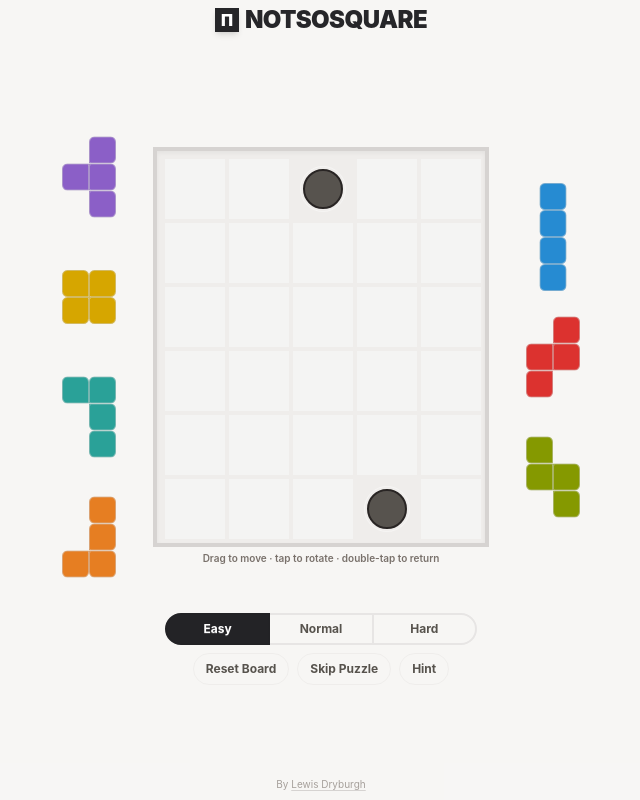
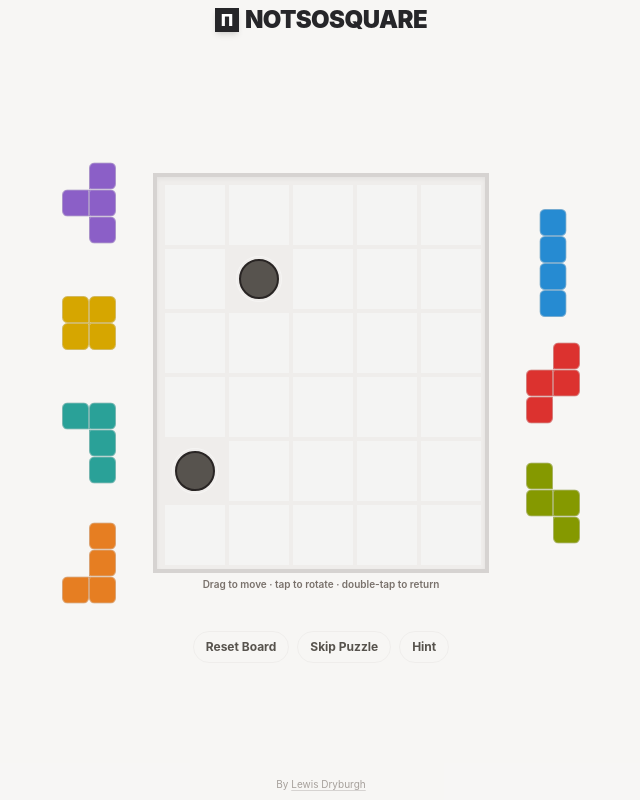
Before and after one commit to lewdry/notsosquare, a Svelte app: page / in a window 1280 px wide. Shown: the whole page, without its empty margins (319-959 px from the left). Built offline with nearby package versions, Linux system fonts and the light colour scheme.

Commit message:
remove difficulty selector and update next puzzle logic

```diff
--- a/src/App.svelte
+++ b/src/App.svelte
@@ -2,7 +2,7 @@
 import { onMount } from "svelte";
 import { gameStore } from "./lib/gameStore.svelte.js";
 import Board from "./components/Board.svelte";
-import DifficultySelector from "./components/DifficultySelector.svelte";
+import GameControls from "./components/GameControls.svelte";
 import Inventory from "./components/Inventory.svelte";
 import Piece from "./components/Piece.svelte";
 import { isClientPointInsideRect } from "./lib/dragGeometry.js";
@@ -134,7 +134,7 @@ function handleCloseCelebration() {
     </div>
   </header>
 
-  <div class="w-full max-w-2xl mx-auto flex-none flex flex-col items-center gap-2">
+  <div class="w-full max-w-2xl mx-auto flex-none flex flex-col items-center gap-1">
     <div
       id="piece-inventory"
       class="order-1 sm:order-2 grid grid-cols-2 items-center justify-items-center gap-1 my-1 sm:flex-1 sm:content-center sm:gap-2"
@@ -182,7 +182,7 @@ function handleCloseCelebration() {
     </div>
 
     <div class="order-2 w-full sm:order-3">
-      <DifficultySelector boardWidth={gameStore.gridWidth * cellSize + 16} />
+      <GameControls boardWidth={gameStore.gridWidth * cellSize + 16} />
     </div>
   </div>
 
--- a/src/components/DifficultySelector.svelte
+++ b/src/components/GameControls.svelte
@@ -1,14 +1,7 @@
 <script>
-import { DIFFICULTIES } from "../lib/game.js";
 import { gameStore } from "../lib/gameStore.svelte.js";
 
 let { boardWidth = 320 } = $props();
-
-const labels = {
-  easy: "Easy",
-  normal: "Normal",
-  hard: "Hard",
-};
 
 function confirmDiscard(action) {
   if (gameStore.placedPieces.length === 0) return true;
@@ -26,24 +19,7 @@ function skipPuzzle() {
 }
 </script>
 
-<section class="mx-auto px-3 py-2 flex flex-col gap-2" style="width: {boardWidth}px;">
-  {#if !gameStore.isNoIMode}
-  <div class="join w-full" aria-label="Select difficulty">
-    {#each DIFFICULTIES as difficulty}
-      <button
-        type="button"
-        class="join-item btn btn-sm h-8 min-h-8 flex-1 font-bold {gameStore.difficulty === difficulty
-          ? 'btn-primary text-white'
-          : 'btn-outline border-stone-200 text-stone-600 hover:bg-stone-100'}"
-        aria-pressed={gameStore.difficulty === difficulty}
-        onclick={() => gameStore.setDifficulty(difficulty)}
-      >
-        {labels[difficulty]}
-      </button>
-    {/each}
-  </div>
-  {/if}
-
+<section class="mx-auto px-3 py-1 flex flex-col gap-2" style="width: {boardWidth}px;">
   <div class="flex justify-center gap-2">
     <button
       type="button"
```
Also changed, not shown: src/lib/game.js, src/lib/gameStore.svelte.js, 2 other files (tests, documents, lock files or other folders).
